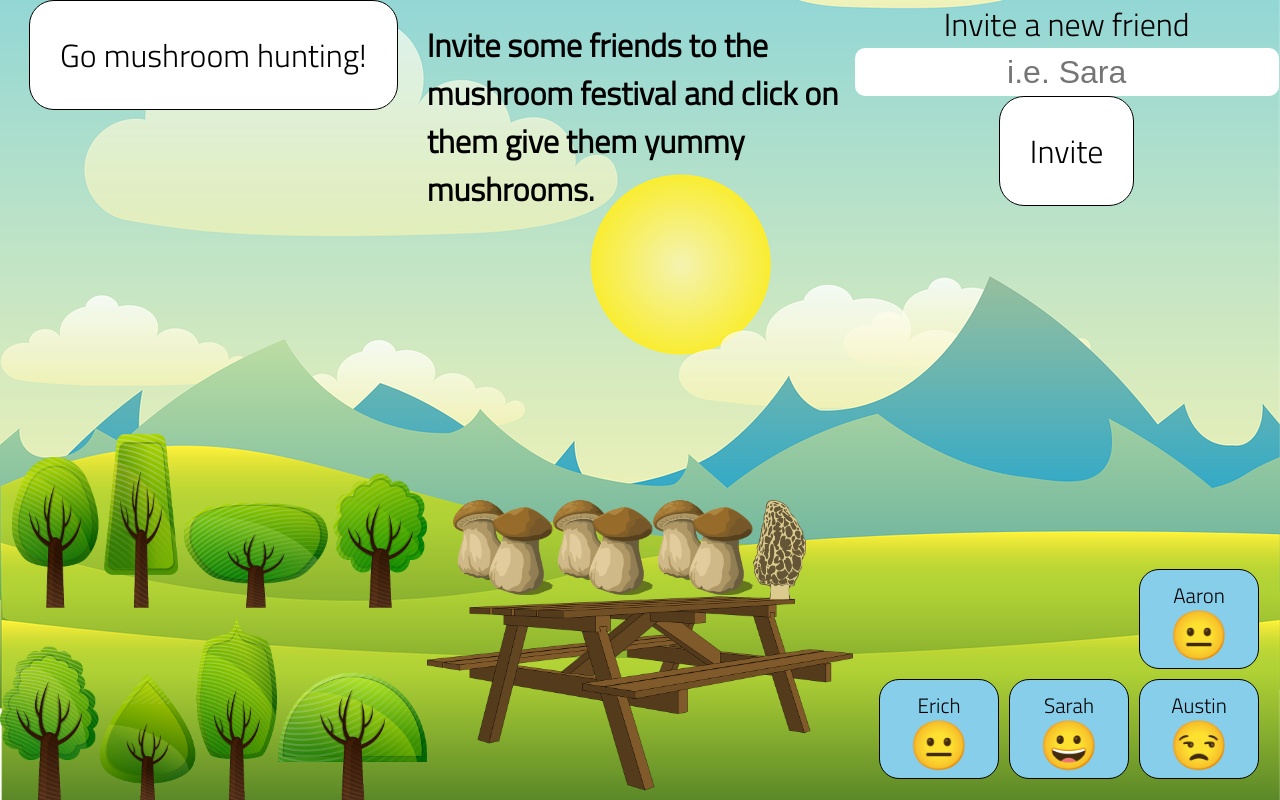
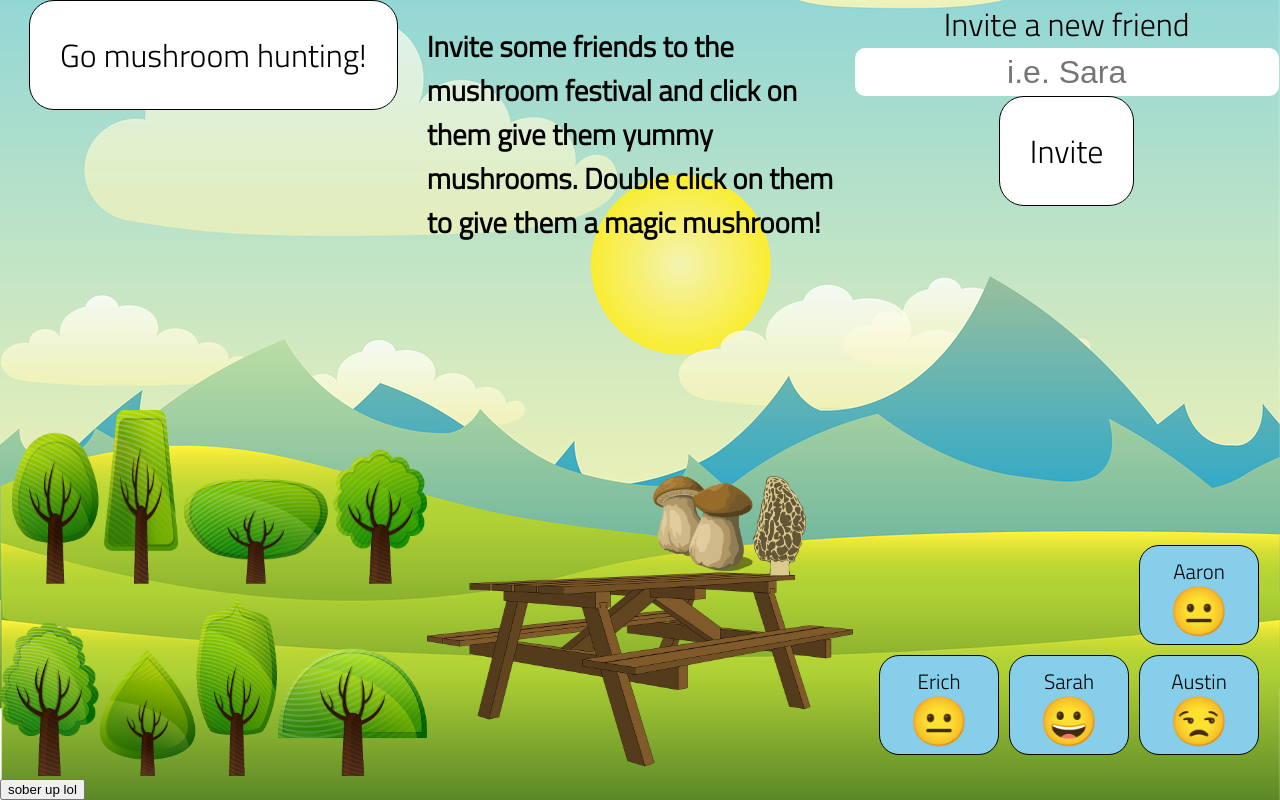
Before and after one commit to MontanoDiego/half-baked-mushroom-festival, a plain HTML site: page index.html in a window 1280 px wide. Drawn offline with Linux system fonts and the light colour scheme.

Commit message:
add sober button and complete double click function, add direction text and format

```diff
--- a/app.js
+++ b/app.js
@@ -6,11 +6,13 @@ const friendInputEl = document.getElementById('friend-input');
 const mushroomsEl = document.querySelector('.mushrooms');
 const addMushroomButton = document.getElementById('add-mushroom-button');
 const addFriendButton = document.getElementById('add-friend-button');
+const main = document.getElementById('main');
+const soberBtn = document.getElementById('sober');
 
 
 // initialize state
 
-let mushroomCount = 3;
+let mushroomCount = 1;
 let magicMushroomCount = 1;
 
 const friendData = [
@@ -65,6 +67,13 @@ addFriendButton.addEventListener('click', () => {
     displayFriends();
 });
 
+// sober up button
+soberBtn.addEventListener('click', () => {
+    main.classList.remove('main-two');
+    main.classList.add('main');
+
+});
+
 function displayFriends() {
     // clear out the friends in DOM
     friendsEl.textContent = '';
@@ -81,6 +90,16 @@ function displayFriends() {
             if (friend.satisfaction < 3 && mushroomCount > 0) {
                 friend.satisfaction++;
                 mushroomCount--;
+                displayMushrooms();
+                displayFriends();
+            }
+        });
+        friendEl.addEventListener('dblclick', () => {
+            if (magicMushroomCount > 0) {
+                magicMushroomCount--;
+                friend.satisfaction = 3;
+                main.classList.remove('main');
+                main.classList.add('main-two');
                 displayMushrooms();
                 displayFriends();
             }
@@ -105,5 +124,6 @@ function displayMushrooms() {
     }
 }
 
+
 displayFriends();
 displayMushrooms();
--- a/index.html
+++ b/index.html
@@ -15,7 +15,7 @@
     </head>
 
     <body>
-        <main>
+        <main id="main" class="main">
             <div class="left">
                 <div class="forest">
                     <button class="header-button" id="add-mushroom-button">
@@ -24,10 +24,10 @@
                 </div>
             </div>
             <div class="middle">
-                <h1>
+                <h2>
                     Invite some friends to the mushroom festival and click on them give them yummy
-                    mushrooms.
-                </h1>
+                    mushrooms. Double click on them to give them a magic mushroom!
+                </h2>
                 <div class="table">
                     <div class="mushrooms">
 
@@ -44,6 +44,9 @@
                 </div>
                 <div class="friends"></div>
             </div>
+            <div>
+                <button id="sober">sober up lol</button>
+            </div>
         </main>
         <script type="module" src="./app.js"></script>
     </body>
--- a/styles/style.css
+++ b/styles/style.css
@@ -53,9 +53,22 @@ h2 {
     margin-right: 20px;
 }
 
-main {
+.main {
     height: 100%;
     background-image: url('../assets/background-2.webp');
+    background-size: cover;
+    background-repeat: no-repeat;
+    background-position: bottom;
+    display: grid;
+    grid-template-rows: 1fr;
+    grid-template-columns: 1fr 1fr 1fr;
+    justify-content: flex-end;
+    align-items: flex-end;
+}
+
+.main-two {
+    height: 100%;
+    background-image: url('../assets/background-trip.jpg');
     background-size: cover;
     background-repeat: no-repeat;
     background-position: bottom;
```
Also changed, not shown: assets/background-trip.jpg (added).
